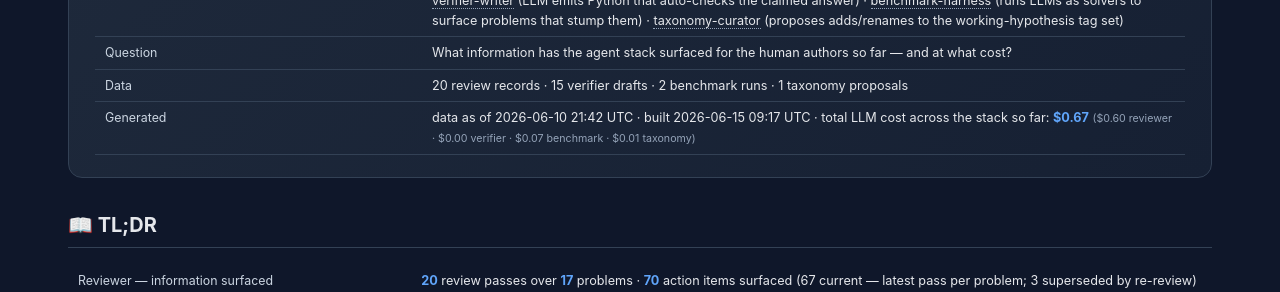
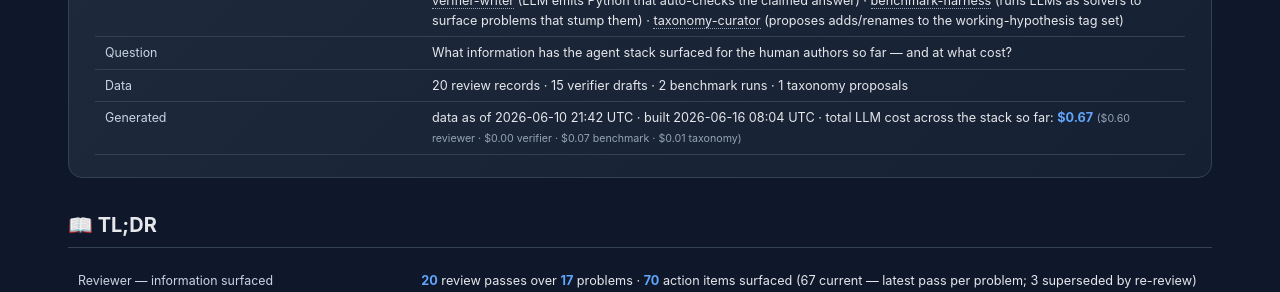
Before and after one commit to yulinl2/yulinl2.github.io, a Jekyll site: the page ai4statmath-review/agent-audit/index.html, which Jekyll copies as it is, in a window 1280 px wide and 900 px high. Shown: the part 194-486 px from the top of the window. Built offline with Jekyll 4.4.1, drawn with Linux system fonts in a browser that asks for light colours; some of the changed text lies outside the part shown.

Commit message:
Publish AI4Stat/Math lit-review + reviews (2026-06-16T08:05Z, src 76dbf35)

```diff
--- a/ai4statmath-review/agent-audit/index.html
+++ b/ai4statmath-review/agent-audit/index.html
@@ -162,7 +162,7 @@ footer.page-foot a { color:var(--primary); }
     <tr><td class="il">Scope</td><td class="ir">Information audit of the 4-agent stack: <abbr class="term" data-tip="agents/reviewer/ — drafts a ReviewJSON per problem (annotations + actions + digest + dedup findings). SYSTEM.md is the prompt.">reviewer</abbr> (surfaces annotations, action items + dedup findings per submission) · <abbr class="term" data-tip="agents/verifier_writer/ — drafts a Python grader per problem with answer key. Output gated on validation (oracle + N bad-responses).">verifier-writer</abbr> (LLM emits Python that auto-checks the claimed answer) · <abbr class="term" data-tip="agents/benchmark_harness/ — zero-shot runner. Reads a problem, asks an LLM, runs the validated verifier, records pass/fail + trace.">benchmark-harness</abbr> (runs LLMs as solvers to surface problems that stump them) · <abbr class="term" data-tip="agents/taxonomy_curator/ — proposes deltas to data/taxonomy/canonical.yaml against current contributor tag usage.">taxonomy-curator</abbr> (proposes adds/renames to  the working-hypothesis tag set)</td></tr>
     <tr><td class="il">Question</td><td class="ir">What information has the agent stack surfaced for the human authors so far — and at what cost?</td></tr>
     <tr><td class="il">Data</td><td class="ir">20 review records · 15 verifier drafts · 2 benchmark runs · 1 taxonomy proposals</td></tr>
-    <tr><td class="il">Generated</td><td class="ir">data as of 2026-06-10 21:42 UTC · built 2026-06-15 09:17 UTC · total LLM cost across the stack so far: <strong>$0.67</strong> <span class="dim small">($0.60 reviewer · $0.00 verifier · $0.07 benchmark · $0.01 taxonomy)</span></td></tr>
+    <tr><td class="il">Generated</td><td class="ir">data as of 2026-06-10 21:42 UTC · built 2026-06-16 08:04 UTC · total LLM cost across the stack so far: <strong>$0.67</strong> <span class="dim small">($0.60 reviewer · $0.00 verifier · $0.07 benchmark · $0.01 taxonomy)</span></td></tr>
   </table>
 </header>
 
@@ -233,7 +233,7 @@ footer.page-foot a { color:var(--primary); }
 </section>
 
 <footer class="page-foot">
-  <p>Generated by <code>agents/_audit/build_agent_audit.py</code> · last built 2026-06-15 09:17 UTC</p>
+  <p>Generated by <code>agents/_audit/build_agent_audit.py</code> · last built 2026-06-16 08:04 UTC</p>
 </footer>
 
 </div>
```
